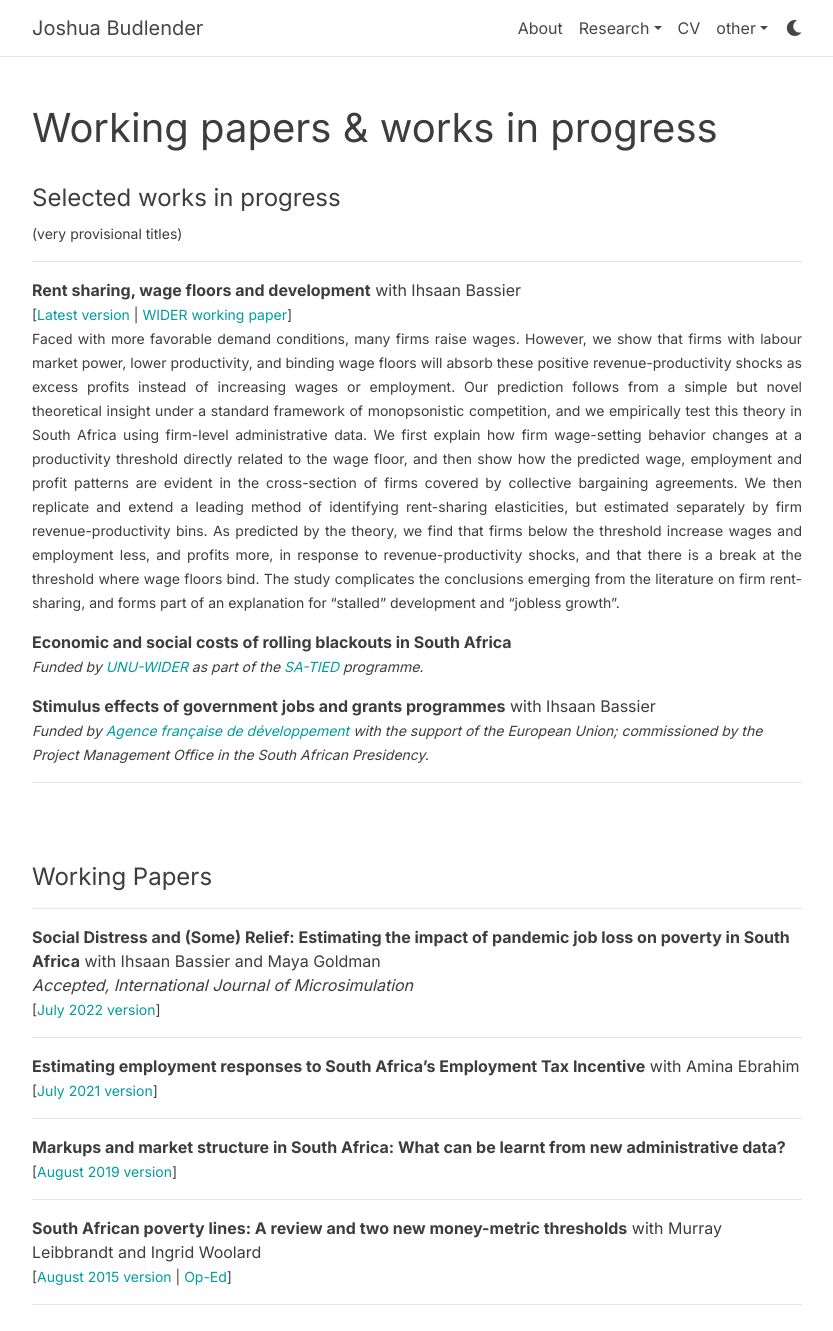
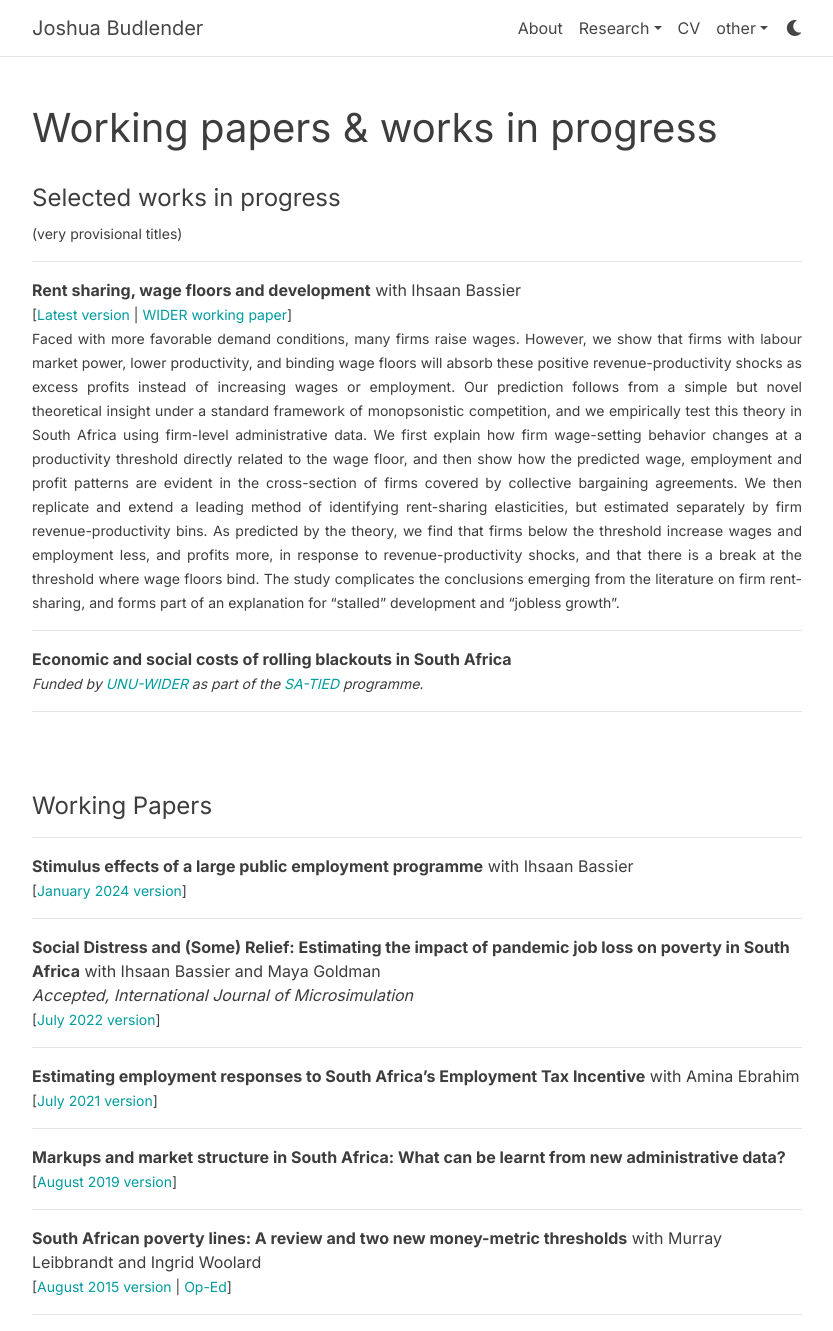
Before and after one commit to jbudlender/jbudlender.github.io, a Jekyll site: the page built from _pages/working.md, in a window 1280 px wide and 1331 px high. Shown: the whole window, without its empty margins (223-1056 px from the left). Built offline with Jekyll 4.4.1, drawn with Linux system fonts in a browser that asks for light colours; comment, search, counter and statistics services are not loaded; a style sheet for code colours, icons or effects is not loaded.

Commit message:
add afd wp

```diff
--- a/_pages/working.md
+++ b/_pages/working.md
@@ -30,18 +30,21 @@ complicates the conclusions emerging from the literature on firm rent-sharing, a
 forms part of an explanation for “stalled” development and “jobless growth”.
 {: style="text-align: justify"}
 
+* * *
 
 **Economic and social costs of rolling blackouts in South Africa**
 <small>*Funded by [UNU-WIDER](https://www.wider.unu.edu/) as part of the [SA-TIED](https://sa-tied.wider.unu.edu/) programme.*
-
-**Stimulus effects of government jobs and grants programmes** with Ihsaan Bassier
-<small>*Funded by [Agence française de développement](https://www.afd.fr/en) with the support of the European Union; commissioned by the Project Management Office in the South African Presidency.*
 
 * * *
 
 <br/><br/>
 
 #### Working Papers
+
+* * *
+
+[**Stimulus effects of a large public employment programme**](https://www.afd.fr/en/ressources/stimulus-effects-large-public-employment-programme) with Ihsaan Bassier
+<small>[[January 2024 version](https://www.afd.fr/en/ressources/stimulus-effects-large-public-employment-programme)]
 
 * * *
 
```
